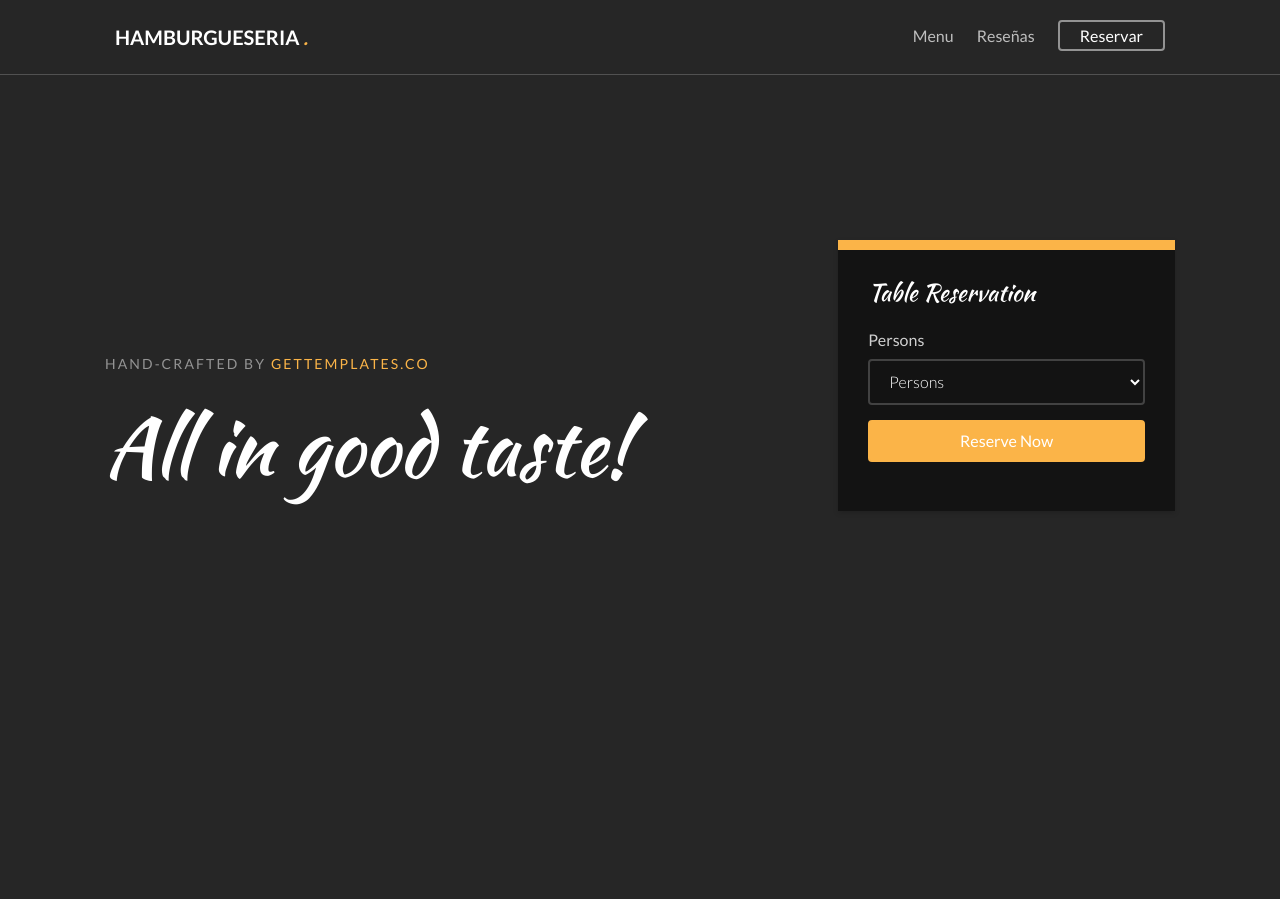
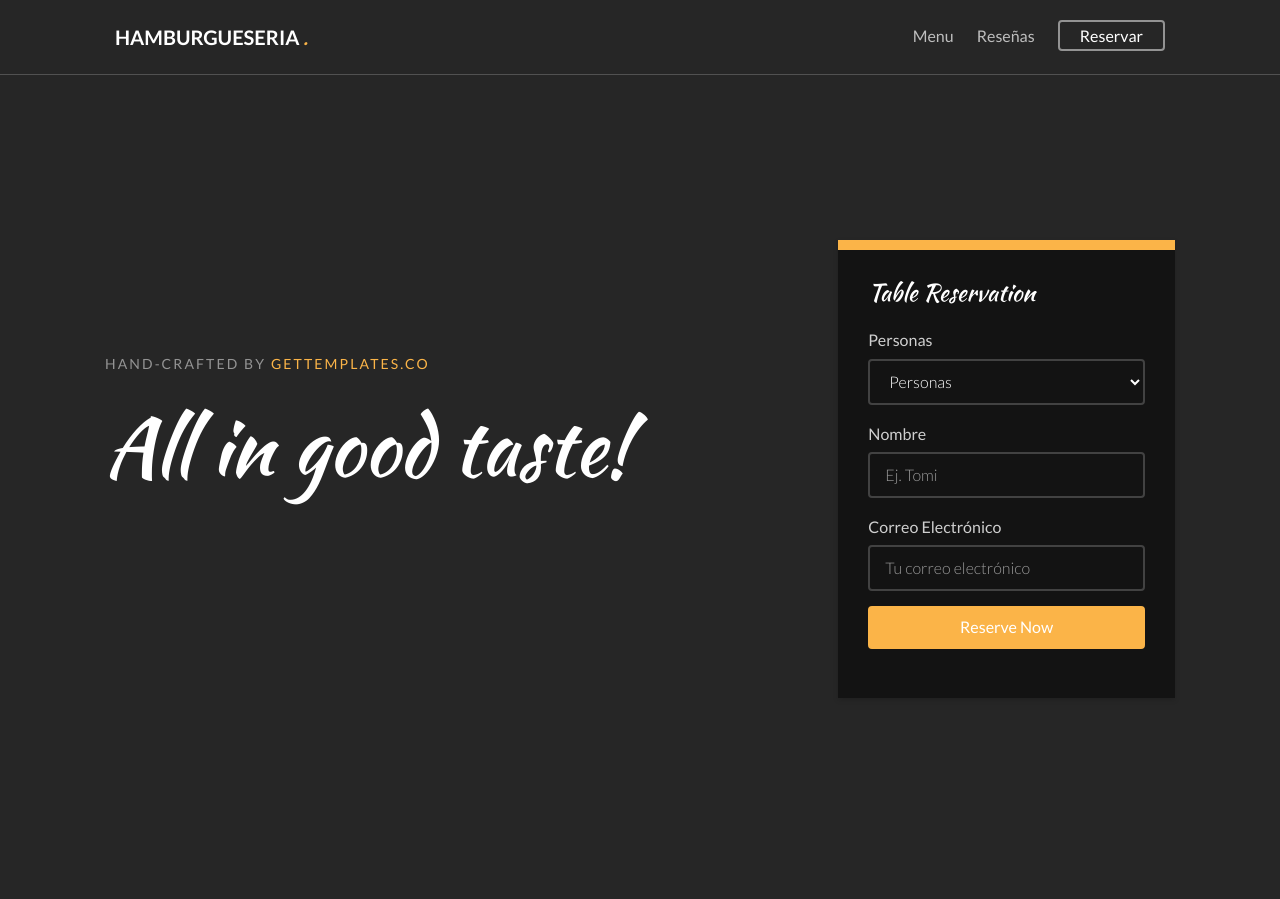
Before and after one commit to Mvillar-sudo/TPIntegrador-Flask_Crew, a Flask app: page / in a window 1280 px wide. Shown: the top 899 px of the page. Run offline with Flask 3, Linux system fonts and the light colour scheme; some libraries are stand-ins or nearby versions; some web fonts are replaced.

Commit message:
(#2) Agrego dos inputs (nombre y mail) al form de reserva. Ademas cambie UFT-8 por utf-8 en base_admin para ser consistente

```diff
--- a/frontend/app/templates/gestion/base_admin.html
+++ b/frontend/app/templates/gestion/base_admin.html
@@ -1,6 +1,6 @@
 <!DOCTYPE html>
 <head>
-    <meta charset="UTF-8">
+    <meta charset="utf-8">
     <title>{% block title %}Admin Panel{% endblock %}</title>
 
     <link href="https://fonts.googleapis.com/css?family=Lato:300,400,700" rel="stylesheet">
--- a/frontend/app/templates/landing.html
+++ b/frontend/app/templates/landing.html
@@ -22,15 +22,27 @@
                                             <form action="{{ url_for('cliente.landing') }}" method="POST">
                                                 <div class="row form-group">
                                                     <div class="col-md-12">
-                                                        <label for="activities">Persons</label>
+                                                        <label for="activities">Personas</label>
                                                         <select name="persons" id="activities" class="form-control" required>
-                                                            <option value="">Persons</option>
+                                                            <option value="">Personas</option>
                                                             <option value="1">1</option>
                                                             <option value="2">2</option>
                                                             <option value="3">3</option>
                                                             <option value="4">4</option>
                                                             <option value="5">5+</option>
                                                         </select>
+                                                    </div>
+                                                </div>
+                                                <div class="row form-group">
+                                                    <div class="col-md-12">
+                                                        <label for="name">Nombre</label>
+                                                        <input type="text" id="name" name="name" class="form-control" placeholder="Ej. Tomi" required>
+                                                    </div>
+                                                </div>
+                                                <div class="row form-group">
+                                                    <div class="col-md-12">
+                                                        <label for="mail">Correo Electrónico</label>
+                                                        <input type="text" id="Email" name="Email" class="form-control" placeholder="Tu correo electrónico" required>
                                                     </div>
                                                 </div>
                                                 <div class="row form-group">
```
